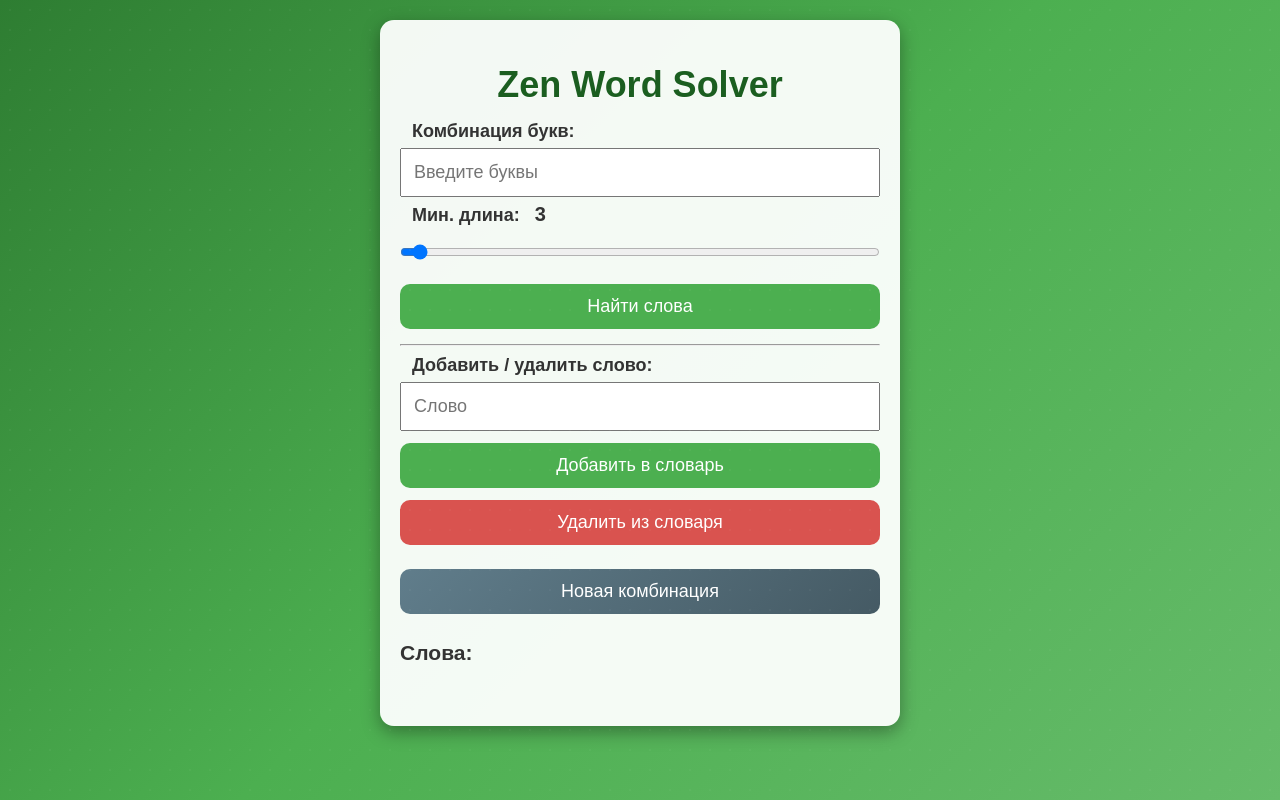
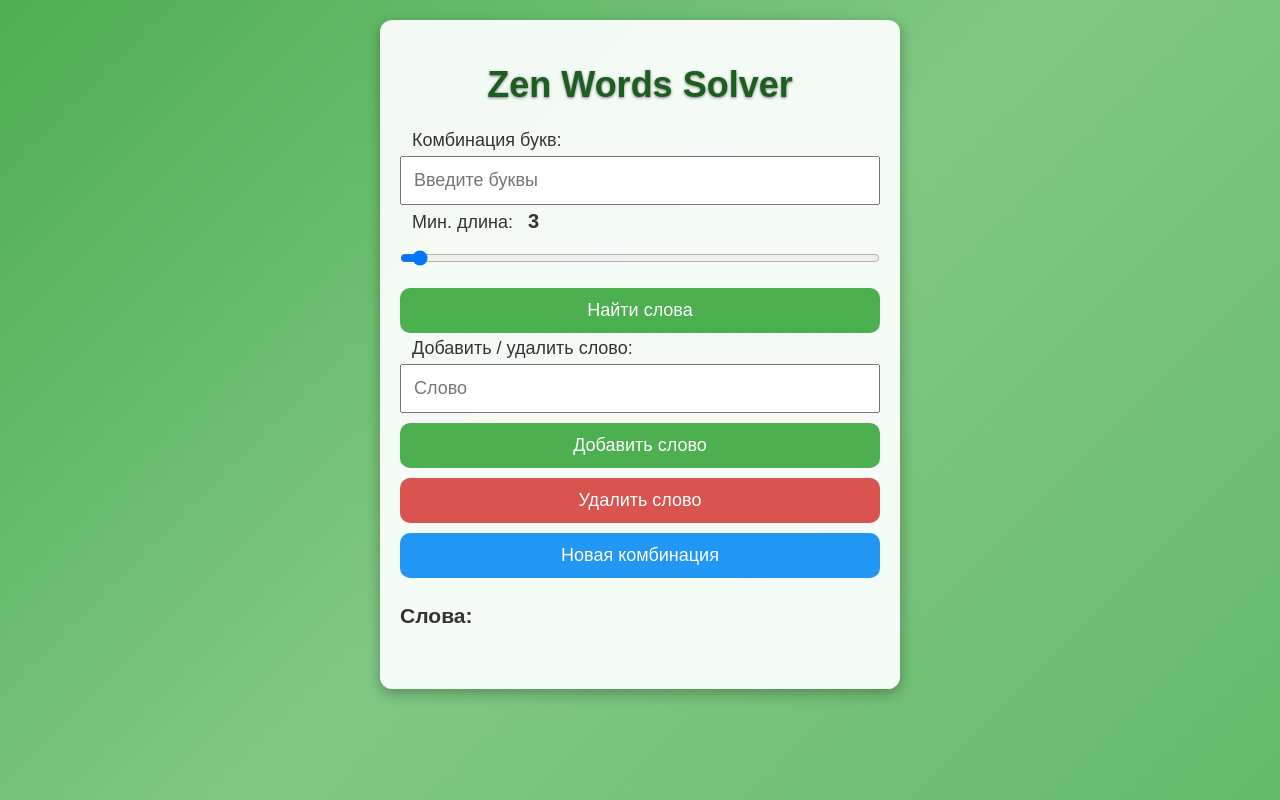
Before and after one commit to antandar/Zen-Word-Solver, a Flask app: page / in a window 1280 px wide. Run offline with Flask 3, Linux system fonts and the light colour scheme.

Commit message:
update all changes

```diff
--- a/static/script.js
+++ b/static/script.js
@@ -1,51 +1,48 @@
 let previousWords = new Set(); // для подсветки новых слов
 
+function updateSliderVal() {
+    document.getElementById("slider_val").textContent = document.getElementById("min_length_slider").value;
+}
+
+// Автоверхний регистр для поля букв
 const lettersInput = document.getElementById("letters");
-const addWordInput = document.getElementById("add_word_input");
-
-// Ввод букв — всегда ВЕРХНИЙ регистр (визуально)
 lettersInput.addEventListener("input", () => {
-    const pos = lettersInput.selectionStart;
+    const cursor = lettersInput.selectionStart;
     lettersInput.value = lettersInput.value.toUpperCase();
-    lettersInput.setSelectionRange(pos, pos);
+    lettersInput.setSelectionRange(cursor, cursor);
 });
 
-// Ввод слова — тоже верхний регистр
+// Автоверхний регистр для поля добавления слова
+const addWordInput = document.getElementById("add_word_input");
 addWordInput.addEventListener("input", () => {
-    const pos = addWordInput.selectionStart;
+    const cursor = addWordInput.selectionStart;
     addWordInput.value = addWordInput.value.toUpperCase();
-    addWordInput.setSelectionRange(pos, pos);
+    addWordInput.setSelectionRange(cursor, cursor);
 });
 
-function updateSliderVal() {
-    document.getElementById("slider_val").textContent =
-        document.getElementById("min_length_slider").value;
-}
-
 function solve() {
-    let letters = lettersInput.value;
+    let letters = document.getElementById("letters").value;
     let min_length = document.getElementById("min_length_slider").value;
 
     fetch("/solve", {
         method: "POST",
         headers: { "Content-Type": "application/json" },
-        body: JSON.stringify({ letters, min_length })
+        body: JSON.stringify({ letters: letters.toLowerCase(), min_length })
     })
     .then(res => res.json())
     .then(words => {
-        let div = document.getElementById("words");
+        const div = document.getElementById("words");
         div.innerHTML = "";
 
+        // сортировка: сначала по длине, потом по алфавиту
         words.sort((a, b) => a.length - b.length || a.localeCompare(b));
 
         words.forEach((w, index) => {
-            let item = document.createElement("div");
+            const item = document.createElement("div");
             item.className = "word-item";
             item.textContent = w.toUpperCase();
 
-            if (!previousWords.has(w)) {
-                item.classList.add("new");
-            }
+            if (!previousWords.has(w)) item.classList.add("new");
 
             item.style.animationDelay = `${index * 0.03}s`;
             item.onclick = () => copyWord(w);
@@ -55,6 +52,7 @@ function solve() {
 
         previousWords = new Set(words);
 
+        // Прокрутка вниз
         setTimeout(() => {
             window.scrollTo({
                 top: document.body.scrollHeight,
@@ -66,47 +64,48 @@ function solve() {
 }
 
 function copyWord(word) {
-    navigator.clipboard.writeText(word);
+    navigator.clipboard.writeText(word).then(() => alert("Скопировано: " + word));
 }
 
 function addWord() {
-    let word = addWordInput.value;
-
+    let word = document.getElementById("add_word_input").value;
     fetch("/add_word", {
         method: "POST",
         headers: { "Content-Type": "application/json" },
-        body: JSON.stringify({ word })
+        body: JSON.stringify({ word: word.toLowerCase() })
     })
     .then(res => res.json())
     .then(resp => alert(resp.message));
 }
 
 function deleteWord() {
-    let word = addWordInput.value.trim().toLowerCase();
-    if (!word) return;
+    const input = document.getElementById("add_word_input");
+    const word = input.value.trim().toLowerCase();
+
+    if (!word) { alert("Введите слово для удаления"); return; }
 
     fetch("/delete_word", {
         method: "POST",
         headers: { "Content-Type": "application/json" },
         body: JSON.stringify({ word })
     })
-    .then(res => res.json())
-    .then(resp => alert(resp.message));
+    .then(r => r.json())
+    .then(data => {
+        alert(data.message);
+        input.value = "";
+        input.focus();
+    })
+    .catch(() => alert("Ошибка соединения"));
 }
 
 function clearWords() {
     document.getElementById("words").innerHTML = "";
-    lettersInput.value = "";
-    addWordInput.value = "";
+    document.getElementById("letters").value = "";
+    document.getElementById("add_word_input").value = "";
     previousWords.clear();
-    lettersInput.focus();
+    document.getElementById("letters").focus();
 }
 
 // Горячие клавиши
-lettersInput.addEventListener("keydown", e => {
-    if (e.key === "Enter") solve();
-});
-
-document.addEventListener("keydown", e => {
-    if (e.key === "Delete") clearWords();
-});
+lettersInput.addEventListener("keydown", e => { if (e.key === "Enter") solve(); });
+document.addEventListener("keydown", e => { if (e.key === "Delete") clearWords(); });
--- a/templates/index.html
+++ b/templates/index.html
@@ -3,93 +3,88 @@
 <head>
 <meta charset="UTF-8">
 <meta name="viewport" content="width=device-width, initial-scale=1.0">
-<title>Zen Word Solver</title>
-
+<title>Zen Words Solver</title>
 <style>
-/* --- Фон страницы --- */
+/* --- Фон страницы и текстура --- */
 body {
     font-family: Arial, sans-serif;
     margin: 0;
     font-size: 18px;
-    background: linear-gradient(135deg, #2e7d32 0%, #4caf50 50%, #66bb6a 100%);
+    background: linear-gradient(135deg, #4CAF50 0%, #81C784 50%, #66BB6A 100%);
     background-attachment: fixed;
     color: #333;
-    overflow-x: hidden;
+    position: relative;
+    overflow-x: hidden; /* запрещаем горизонтальную прокрутку */
 }
 
-/* Лёгкая текстура */
 body::after {
     content: "";
     position: fixed;
-    inset: 0;
-    background-image: radial-gradient(rgba(255,255,255,0.04) 1px, transparent 1px);
+    top: 0;
+    left: 0;
+    width: 100%;
+    height: 100%;
+    background-image: radial-gradient(rgba(255,255,255,0.03) 1px, transparent 1px);
     background-size: 20px 20px;
     pointer-events: none;
 }
 
-/* --- Основная карточка --- */
+/* --- Основная контейнерная карточка --- */
 .container {
     max-width: 480px;
     margin: 20px auto;
-    background-color: rgba(255,255,255,0.94);
+    background-color: rgba(255,255,255,0.92);
     padding: 20px;
-    border-radius: 14px;
-    box-shadow: 0 6px 18px rgba(0,0,0,0.35);
+    border-radius: 12px;
+    box-shadow: 0 4px 14px rgba(0,0,0,0.3);
 }
 
 /* --- Заголовок --- */
 h1 {
     font-size: 2em;
     text-align: center;
-    color: #1b5e20;
-    margin-bottom: 15px;
-    text-shadow: 0 1px 1px rgba(255,255,255,0.6);
+    color: #1b5e20; /* темнее зеленого */
+    text-shadow: 0 1px 3px rgba(0,0,0,0.5);
 }
 
-/* --- Общие элементы --- */
-input, button, label {
+/* --- Поля ввода и кнопки --- */
+input, button, select, label {
+    padding: 12px;
+    margin: 5px 0;
+    font-size: 18px;
     width: 100%;
-    padding: 12px;
-    margin: 6px 0;
-    font-size: 18px;
     box-sizing: border-box;
 }
 
-label {
-    font-weight: bold;
-}
-
-/* --- Кнопки --- */
 button {
     border-radius: 10px;
     border: none;
     color: white;
     cursor: pointer;
+    margin-top: 5px;
 }
 
 button:hover {
-    opacity: 0.92;
+    opacity: 0.9;
 }
 
-#solve_button { background-color: #4caf50; }
-#add_button   { background-color: #4caf50; }
-#delete_button{ background-color: #d9534f; }
-
-#clear_button {
-    background: linear-gradient(135deg, #607d8b, #455a64);
-    margin-top: 18px;
-}
+#solve_button { background-color: #4CAF50; }
+#add_button { background-color: #4CAF50; }
+#delete_button { background-color: #d9534f; }
+#clear_button { background-color: #2196F3; }
 
 /* --- Список слов --- */
 #words {
     margin-top: 15px;
     max-height: 400px;
     overflow-y: auto;
+    overflow-x: hidden;  /* запрещаем горизонтальную прокрутку */
     padding: 10px;
     font-size: 18px;
 
-    column-count: 3;
-    column-gap: 12px;
+    column-count: 3;        /* 3 колонки */
+    column-gap: 12px;       /* расстояние между колонками */
+    word-wrap: break-word;
 }
 
 .word-item {
@@ -97,48 +92,61 @@ button:hover {
     -webkit-column-break-inside: avoid;
     margin-bottom: 8px;
 
-    background-color: rgba(255,255,255,0.9);
+    background-color: rgba(255,255,255,0.85);
     padding: 10px;
     border-radius: 8px;
-    box-shadow: 0 4px 10px rgba(0,0,0,0.25);
+    box-shadow: 0 4px 10px rgba(0,0,0,0.2);
+    cursor: pointer;
     text-align: center;
-    cursor: pointer;
 
+    word-break: break-word;
+    overflow-wrap: anywhere;
     text-transform: uppercase;
-    word-break: break-word;
+
     transition: transform 0.15s, box-shadow 0.15s;
 }
 
 .word-item:hover {
+    background-color: #e0f0ff;
     transform: translateY(-2px);
-    box-shadow: 0 6px 14px rgba(0,0,0,0.3);
-    background-color: #e0f0ff;
+    box-shadow: 0 6px 14px rgba(0,0,0,0.25);
 }
 
 .word-item.new {
     background-color: #fffa8c;
 }
 
-/* --- Ползунок --- */
 #slider_val {
     font-weight: bold;
     margin-left: 10px;
     font-size: 20px;
 }
 
-/* --- Адаптив --- */
+input[type="range"] {
+    width: 100%;
+}
+
+/* --- Адаптив для мобильных --- */
 @media (max-width: 480px) {
     body { font-size: 20px; }
-    input, button, label { font-size: 20px; padding: 14px; }
+    input, button, select, label { font-size: 20px; padding: 14px; }
     #slider_val { font-size: 22px; }
     #words { font-size: 20px; }
 }
 
-/* --- Анимация слов --- */
+/* Анимация появления слов */
 @keyframes wordPop {
-    0% { opacity: 0; transform: scale(0.85) translateY(10px); }
-    60% { opacity: 1; transform: scale(1.05) translateY(-2px); }
-    100% { transform: scale(1) translateY(0); }
+    0% {
+        opacity: 0;
+        transform: scale(0.85) translateY(10px);
+    }
+    60% {
+        opacity: 1;
+        transform: scale(1.05) translateY(-2px);
+    }
+    100% {
+        transform: scale(1) translateY(0);
+    }
 }
 
 .word-item {
@@ -146,45 +154,41 @@ button:hover {
 }
 </style>
 </head>
-
 <body>
 <div class="container">
-
-<h1>Zen Word Solver</h1>
+<h1>Zen Words Solver</h1>
 
 <div>
 <label for="letters">Комбинация букв:</label>
 <input type="text" id="letters" maxlength="7" placeholder="Введите буквы"
-       autocapitalize="characters" autocomplete="off"
-       autocorrect="off" spellcheck="false">
+       autocapitalize="characters" autocomplete="off" autocorrect="off" spellcheck="false">
 </div>
 
 <div>
-<label for="min_length_slider">
-    Мин. длина: <span id="slider_val">3</span>
-</label>
-<input type="range" id="min_length_slider" min="3" max="7" value="3"
-       oninput="updateSliderVal()">
+<label for="min_length_slider">Мин. длина: <span id="slider_val">3</span></label>
+<input type="range" id="min_length_slider" min="3" max="7" value="3" oninput="updateSliderVal()">
 </div>
 
+<div>
 <button id="solve_button" onclick="solve()">Найти слова</button>
-
-<hr>
+</div>
 
 <div>
 <label for="add_word_input">Добавить / удалить слово:</label>
 <input type="text" id="add_word_input" placeholder="Слово">
-<button id="add_button" onclick="addWord()">Добавить в словарь</button>
-<button id="delete_button" onclick="deleteWord()">Удалить из словаря</button>
+
+<button id="add_button" onclick="addWord()">Добавить слово</button>
+<button id="delete_button" onclick="deleteWord()">Удалить слово</button>
 </div>
 
+<div>
 <button id="clear_button" onclick="clearWords()">Новая комбинация</button>
+</div>
 
 <h3>Слова:</h3>
 <div id="words"></div>
 
 <script src="{{ url_for('static', filename='script.js') }}"></script>
-
 </div>
 </body>
 </html>
```
